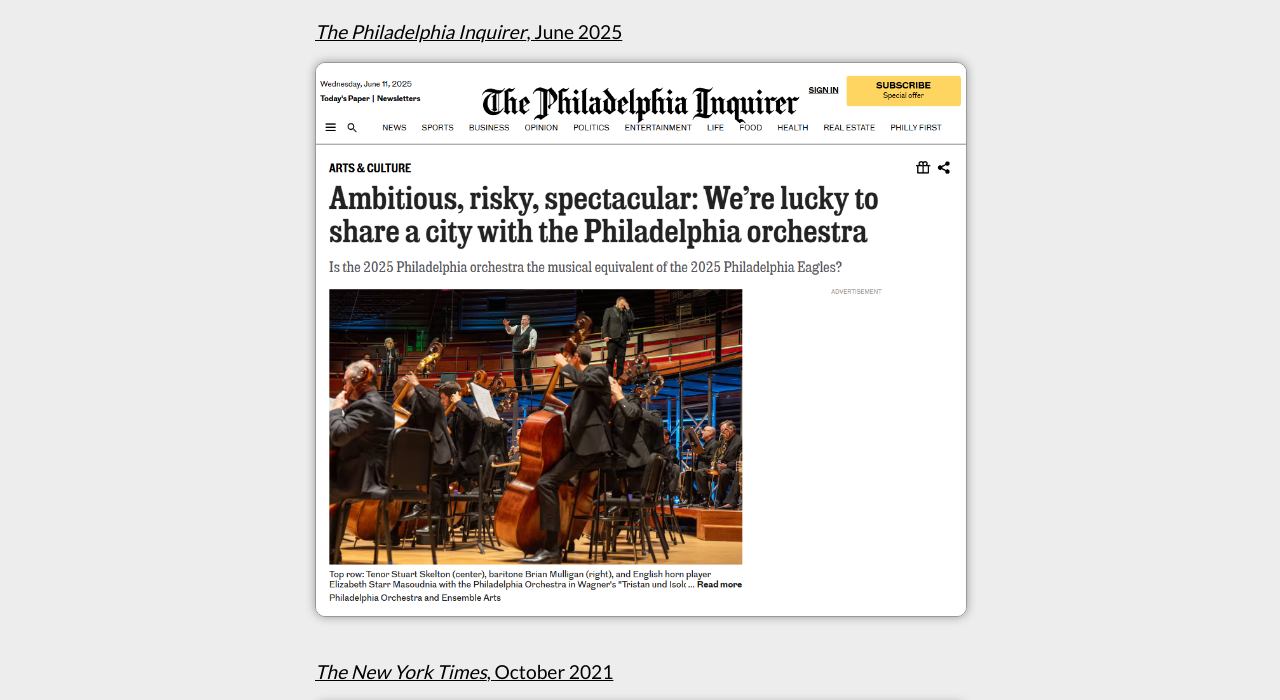
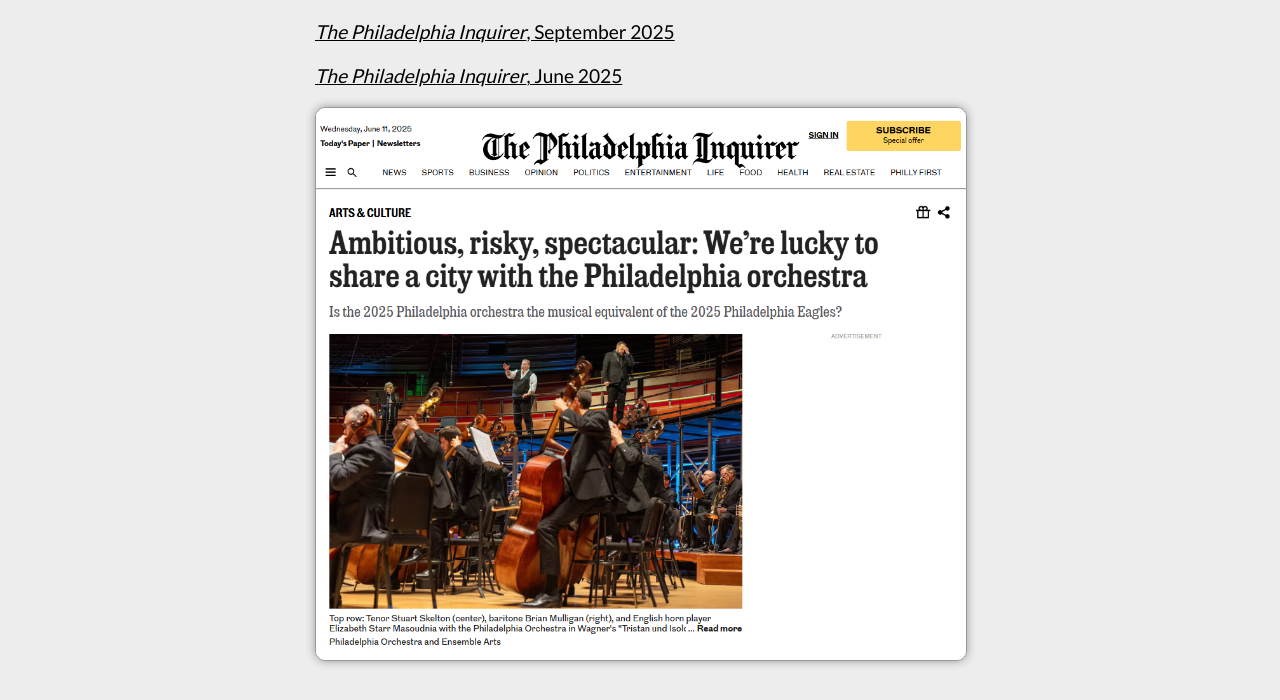
Before and after one commit to jsrothman/profile, a plain HTML site: page press/index.html in a window 1280 px wide. Shown: the part 209-909 px from the top of the page. Drawn offline with Linux system fonts and the light colour scheme.

Commit message:
comprehensive

```diff
--- a/press/index.html
+++ b/press/index.html
@@ -33,6 +33,12 @@
 <body>
     <div class="text">
         <h2>PRESS HIGHLIGHTS</h2>
+
+        <p>
+            <a href="https://archive.ph/isvc7" target="_blank">
+                <u><i>The Philadelphia Inquirer</i>, September 2025</u>
+            </a>
+
         <p>
             <a href="https://archive.ph/2025.06.11-130858/https://www.inquirer.com/arts/philadelphia-orchestra-tristan-isolde-opera-nina-stemme-20250611.html" target="_blank">
                 <u><i>The Philadelphia Inquirer</i>, June 2025</u>
```
